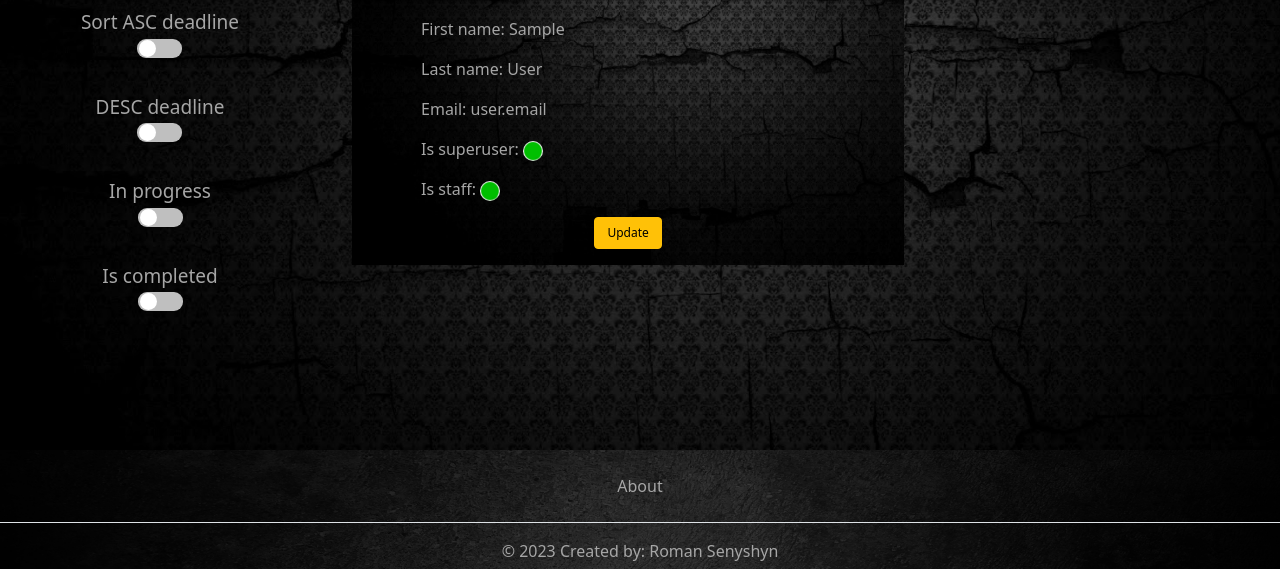
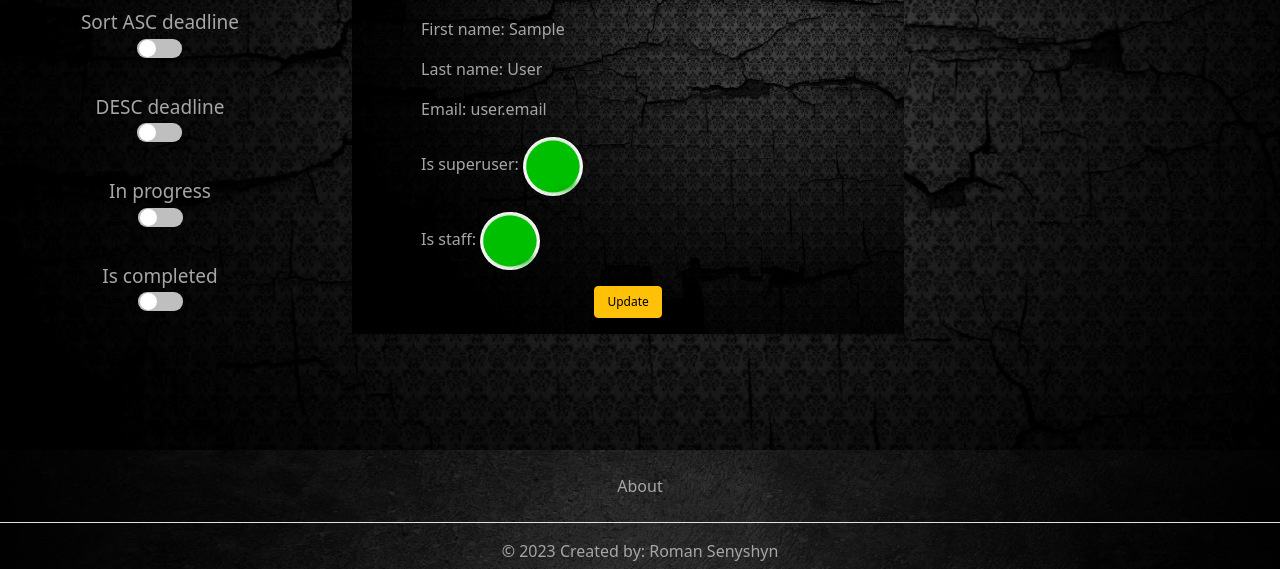
Before and after one commit to AndereLion/Trello_analog, a Django app: page /worker/1/ in a window 1280 px wide. Shown: the part 189-758 px from the top of the page. Run offline with Django 4.2, Linux system fonts and the light colour scheme; the visitor is signed in with stand-in values (Sample User, id 1); data comes from the database, SQL or seed files in the repository.

Commit message:
Updated design switch button .

```diff
--- a/static/css/styles.css
+++ b/static/css/styles.css
@@ -122,8 +122,8 @@ footer {
 }
 
 .wrapper_box_status_img {
-    width: 20px;
-    border-radius: 25px;
+    width: 60px;
+    border-radius: 30px;
 }
 
 .wrapper_box_priority_low {
--- a/trello/views.py
+++ b/trello/views.py
@@ -135,8 +135,7 @@ def toggle_assign_to_task(request, pk):
     else:
         worker.tasks.add(pk)
     return HttpResponseRedirect(
-        reverse_lazy("trello:task-detail",
-                     args=[pk])
+        reverse_lazy("trello:task-detail", args=[pk])
     )
 
 
@@ -146,6 +145,5 @@ def toggle_change_task_status(request, pk):
     task.is_completed = not task.is_completed
     task.save()
     return HttpResponseRedirect(
-        reverse_lazy("trello:task-detail"
-                     , args=[pk])
+        reverse_lazy("trello:task-detail", args=[pk])
     )
```
Also changed, not shown: templates/trello/task_detail.html (+7 -3 lines), static/img/Completed.jpg (added), static/img/In progress.jpg (added).
